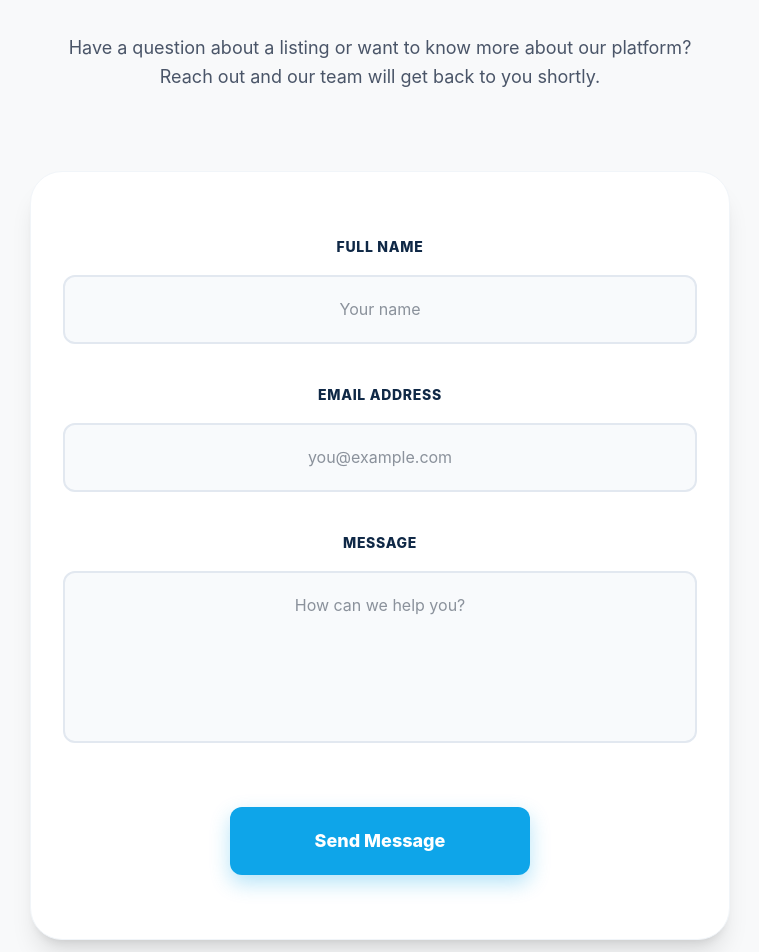
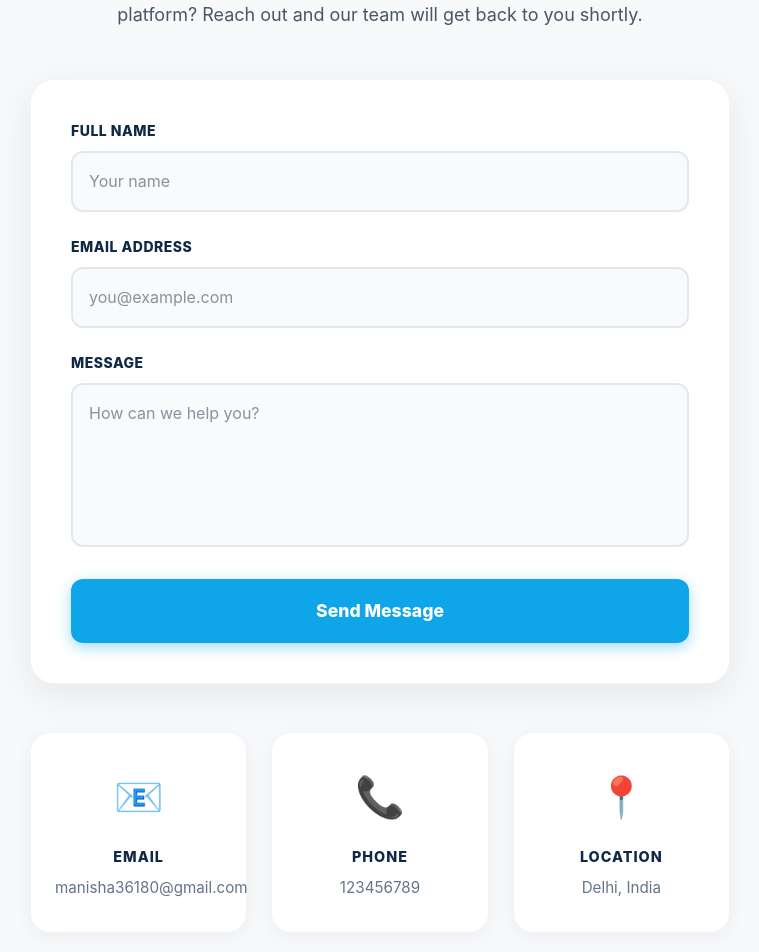
Before and after one commit to manisha36180-rgb/gitup, a Next.js app: page /contact in a window 1280 px wide. Shown: the part 300-1252 px from the top of the page, without its empty margins (260-1019 px from the left). Built offline with nearby package versions, Linux system fonts and the light colour scheme.

Commit message:
Revert contact page to left-aligned inputs and match reference inline styles exactly

```diff
--- a/app/contact/page.tsx
+++ b/app/contact/page.tsx
@@ -1,77 +1,59 @@
 export default function ContactPage() {
   return (
-    <div className="w-full bg-[#f8f9fa] px-6 min-h-[80vh] flex flex-col items-center text-center" style={{ paddingTop: "8rem", paddingBottom: "8rem", display: "flex", flexDirection: "column", alignItems: "center" }}>
-      <div className="w-full" style={{ maxWidth: "800px", display: "flex", flexDirection: "column", alignItems: "center" }}>
-        {/* Header Section */}
-        <div className="w-full flex flex-col items-center" style={{ marginBottom: "5rem", display: "flex", flexDirection: "column", alignItems: "center" }}>
-          <h1 className="font-extrabold text-[#0f2846]" style={{ fontSize: "2.5rem", marginBottom: "1.5rem" }}>Contact Us</h1>
-          <div className="bg-[#0EA5E9] rounded-full" style={{ width: "5rem", height: "0.4rem", marginBottom: "2.5rem" }} />
-          <p className="text-[#4a5568] leading-relaxed w-full" style={{ fontSize: "1.125rem", maxWidth: "650px", textAlign: "center" }}>
+    <div style={{ width: "100%", backgroundColor: "#f8f9fa", padding: "80px 24px", minHeight: "80vh", display: "flex", flexDirection: "column", alignItems: "center" }}>
+      <div style={{ maxWidth: "800px", textAlign: "center", marginBottom: "48px" }}>
+        <h1 style={{ fontSize: "2.5rem", fontWeight: 800, color: "#0f2846", marginBottom: "16px" }}>Contact Us</h1>
+        <div style={{ width: "64px", height: "4px", backgroundColor: "#0EA5E9", margin: "0 auto 32px", borderRadius: "99px" }}></div>
+        <p style={{ color: "#4a5568", fontSize: "1.125rem", lineHeight: 1.8, maxWidth: "600px", margin: "0 auto" }}>
           Have a question about a listing or want to know more about our platform? Reach out and our team will get back to you shortly.
         </p>
       </div>
 
-        {/* Main Container */}
-        <div className="w-full flex flex-col items-center" style={{ maxWidth: "700px" }}>
+      <div style={{ width: "100%", maxWidth: "700px" }}>
+        {/* Contact Form */}
+        <form style={{ backgroundColor: "white", borderRadius: "24px", boxShadow: "0 10px 40px rgba(0,0,0,0.08)", border: "1px solid #f1f5f9", padding: "40px", marginBottom: "48px" }}>
+          <div style={{ display: "flex", flexDirection: "column", gap: "24px" }}>
 
-          {/* Contact Form */}
-          <form className="w-full bg-white shadow-xl border border-slate-100" style={{ borderRadius: "2rem", padding: "4rem 2rem", marginBottom: "6rem" }}>
-            <div className="flex flex-col items-center w-full" style={{ display: "flex", flexDirection: "column", gap: "2.5rem" }}>
-
-              <div className="flex flex-col w-full items-center" style={{ display: "flex", flexDirection: "column", gap: "1rem" }}>
-                <label className="font-extrabold text-[#0f2846] uppercase tracking-wider text-center" style={{ fontSize: "0.875rem" }}>Full Name</label>
-                <input
-                  type="text"
-                  placeholder="Your name"
-                  className="w-full border-2 border-[#e2e8f0] bg-[#f8fafc] outline-none text-[#1e293b] transition-colors focus:border-[#0EA5E9] text-center"
-                  style={{ borderRadius: "0.75rem", padding: "1.25rem 1.5rem", fontSize: "1rem" }}
-                />
+            <div style={{ display: "flex", flexDirection: "column", gap: "8px" }}>
+              <label style={{ fontSize: "0.875rem", fontWeight: 800, color: "#0f2846", textTransform: "uppercase", letterSpacing: "0.5px" }}>Full Name</label>
+              <input type="text" placeholder="Your name" style={{ width: "100%", border: "2px solid #e2e8f0", backgroundColor: "#f8fafc", borderRadius: "12px", padding: "16px", outline: "none", color: "#1e293b", fontSize: "1rem", transition: "border-color 0.2s" }} />
             </div>
 
-              <div className="flex flex-col w-full items-center" style={{ display: "flex", flexDirection: "column", gap: "1rem" }}>
-                <label className="font-extrabold text-[#0f2846] uppercase tracking-wider text-center" style={{ fontSize: "0.875rem" }}>Email Address</label>
-                <input
-                  type="email"
-                  placeholder="you@example.com"
-                  className="w-full border-2 border-[#e2e8f0] bg-[#f8fafc] outline-none text-[#1e293b] transition-colors focus:border-[#0EA5E9] text-center"
-                  style={{ borderRadius: "0.75rem", padding: "1.25rem 1.5rem", fontSize: "1rem" }}
-                />
+            <div style={{ display: "flex", flexDirection: "column", gap: "8px" }}>
+              <label style={{ fontSize: "0.875rem", fontWeight: 800, color: "#0f2846", textTransform: "uppercase", letterSpacing: "0.5px" }}>Email Address</label>
+              <input type="email" placeholder="you@example.com" style={{ width: "100%", border: "2px solid #e2e8f0", backgroundColor: "#f8fafc", borderRadius: "12px", padding: "16px", outline: "none", color: "#1e293b", fontSize: "1rem", transition: "border-color 0.2s" }} />
             </div>
 
-              <div className="flex flex-col w-full items-center" style={{ display: "flex", flexDirection: "column", gap: "1rem" }}>
-                <label className="font-extrabold text-[#0f2846] uppercase tracking-wider text-center" style={{ fontSize: "0.875rem" }}>Message</label>
-                <textarea
-                  rows={5}
-                  placeholder="How can we help you?"
-                  className="w-full border-2 border-[#e2e8f0] bg-[#f8fafc] outline-none text-[#1e293b] transition-colors focus:border-[#0EA5E9] resize-none text-center"
-                  style={{ borderRadius: "0.75rem", padding: "1.25rem 1.5rem", fontSize: "1rem" }}
-                />
+            <div style={{ display: "flex", flexDirection: "column", gap: "8px" }}>
+              <label style={{ fontSize: "0.875rem", fontWeight: 800, color: "#0f2846", textTransform: "uppercase", letterSpacing: "0.5px" }}>Message</label>
+              <textarea rows={5} placeholder="How can we help you?" style={{ width: "100%", border: "2px solid #e2e8f0", backgroundColor: "#f8fafc", borderRadius: "12px", padding: "16px", outline: "none", color: "#1e293b", fontSize: "1rem", transition: "border-color 0.2s", resize: "none" }}></textarea>
             </div>
 
-              <button
-                type="submit"
-                className="w-full bg-[#0EA5E9] text-white font-extrabold cursor-pointer border-none hover:bg-[#0284c7] hover:-translate-y-0.5 transition-all mx-auto"
-                style={{ maxWidth: "300px", fontSize: "1.125rem", padding: "1.25rem", borderRadius: "0.75rem", marginTop: "1.5rem", boxShadow: "0 8px 20px rgba(14,165,233,0.3)" }}
-              >
+            <button type="submit" style={{ width: "100%", backgroundColor: "#0EA5E9", color: "white", fontWeight: 800, fontSize: "1.1rem", padding: "18px", borderRadius: "12px", border: "none", cursor: "pointer", marginTop: "8px", boxShadow: "0 4px 14px rgba(14,165,233,0.4)" }}>
               Send Message
             </button>
-
           </div>
         </form>
 
         {/* Contact Info Cards */}
-          <div className="flex flex-col sm:flex-row flex-wrap justify-center w-full" style={{ display: "flex", gap: "2.5rem", paddingBottom: "5rem" }}>
-            {[
-              { icon: "📧", label: "Email", value: "manisha36180@gmail.com" },
-              { icon: "📞", label: "Phone", value: "123456789" },
-              { icon: "📍", label: "Location", value: "Delhi, India" },
-            ].map((c) => (
-              <div key={c.label} className="bg-white text-center border border-slate-100 shadow-md hover:shadow-lg transition-shadow flex flex-col items-center" style={{ flex: 1, minWidth: "200px", borderRadius: "1.5rem", padding: "3rem", display: "flex", flexDirection: "column", alignItems: "center" }}>
-                <div style={{ fontSize: "3rem", marginBottom: "1.5rem" }}>{c.icon}</div>
-                <div className="font-extrabold text-[#0f2846] uppercase tracking-wider text-center" style={{ fontSize: "0.9rem", marginBottom: "0.75rem" }}>{c.label}</div>
-                <div className="text-[#64748b] text-center" style={{ fontSize: "0.95rem" }}>{c.value}</div>
+        <div style={{ display: "flex", flexWrap: "wrap", justifyContent: "center", gap: "24px" }}>
+
+          <div style={{ flex: "1 1 200px", minWidth: "200px", backgroundColor: "white", borderRadius: "20px", padding: "32px 24px", textAlign: "center", border: "1px solid #f1f5f9", boxShadow: "0 4px 20px rgba(0,0,0,0.05)" }}>
+            <div style={{ fontSize: "2.5rem", marginBottom: "16px" }}>📧</div>
+            <div style={{ fontSize: "0.9rem", fontWeight: 800, color: "#0f2846", textTransform: "uppercase", letterSpacing: "1px", marginBottom: "8px" }}>Email</div>
+            <div style={{ color: "#64748b", fontSize: "0.95rem" }}>manisha36180@gmail.com</div>
           </div>
-            ))}
+
+          <div style={{ flex: "1 1 200px", minWidth: "200px", backgroundColor: "white", borderRadius: "20px", padding: "32px 24px", textAlign: "center", border: "1px solid #f1f5f9", boxShadow: "0 4px 20px rgba(0,0,0,0.05)" }}>
+            <div style={{ fontSize: "2.5rem", marginBottom: "16px" }}>📞</div>
+            <div style={{ fontSize: "0.9rem", fontWeight: 800, color: "#0f2846", textTransform: "uppercase", letterSpacing: "1px", marginBottom: "8px" }}>Phone</div>
+            <div style={{ color: "#64748b", fontSize: "0.95rem" }}>123456789</div>
+          </div>
+
+          <div style={{ flex: "1 1 200px", minWidth: "200px", backgroundColor: "white", borderRadius: "20px", padding: "32px 24px", textAlign: "center", border: "1px solid #f1f5f9", boxShadow: "0 4px 20px rgba(0,0,0,0.05)" }}>
+            <div style={{ fontSize: "2.5rem", marginBottom: "16px" }}>📍</div>
+            <div style={{ fontSize: "0.9rem", fontWeight: 800, color: "#0f2846", textTransform: "uppercase", letterSpacing: "1px", marginBottom: "8px" }}>Location</div>
+            <div style={{ color: "#64748b", fontSize: "0.95rem" }}>Delhi, India</div>
           </div>
 
         </div>
```
Lines whose indentation alone changed are shown as unchanged.
